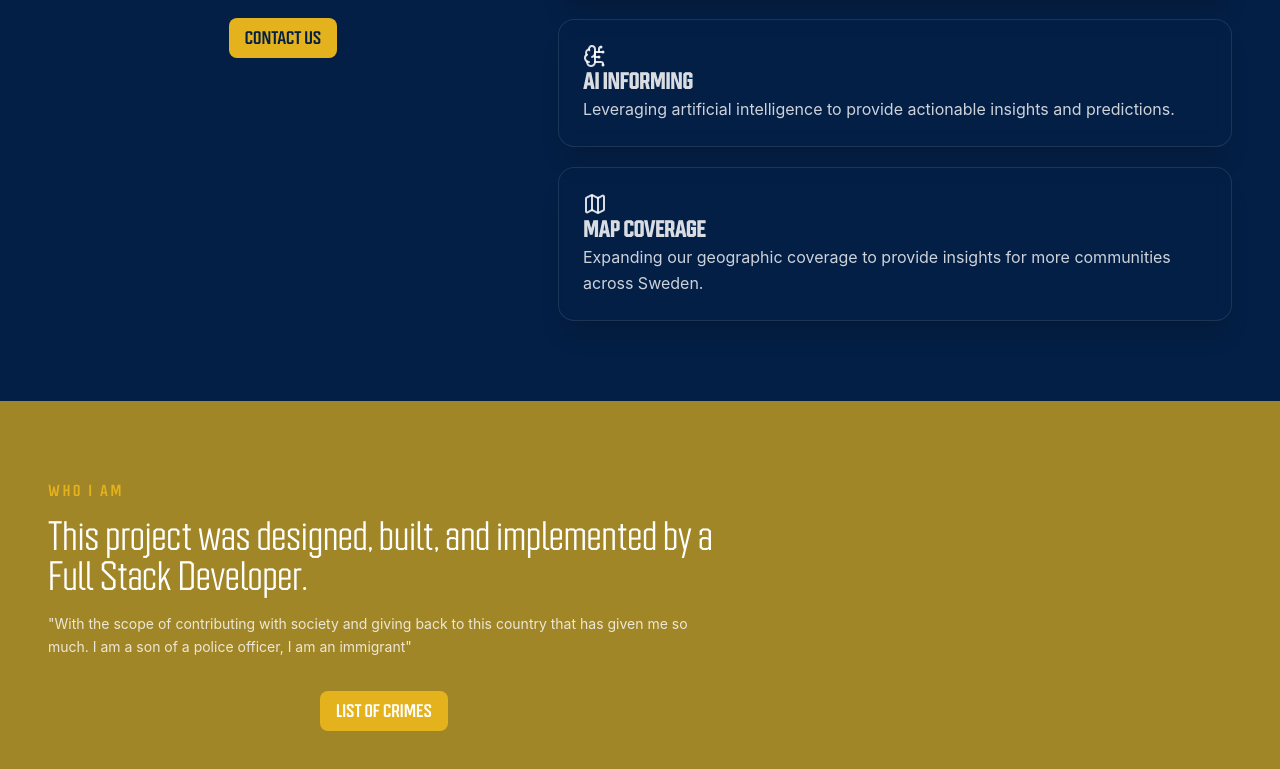
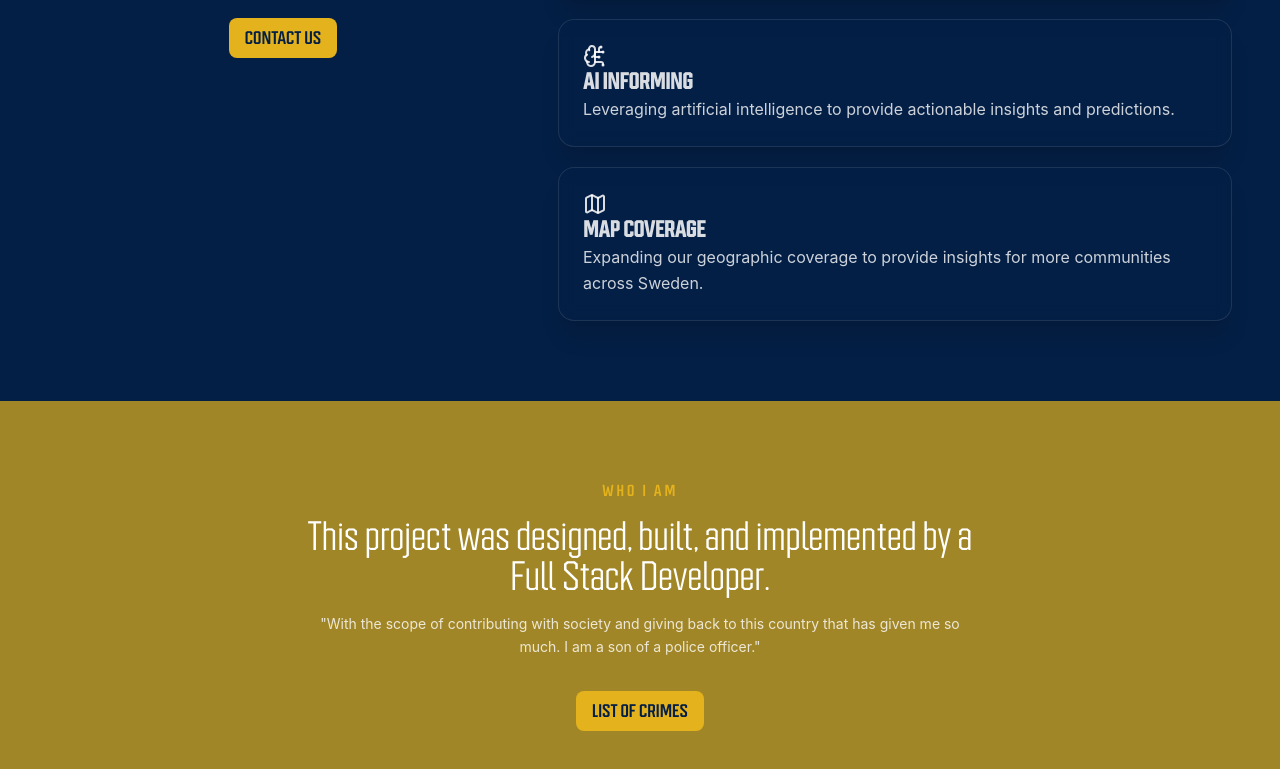
Before and after one commit to MarcoSaba71ni/crime-analytics-platform, a React (Vite) app in the folder frontend/: page /about in a window 1280 px wide. Shown: the part 3284-4053 px from the top of the page. Built offline with nearby package versions, Linux system fonts and the light colour scheme.

Commit message:
adjusting about page

```diff
--- a/frontend/src/pages/About.jsx
+++ b/frontend/src/pages/About.jsx
@@ -209,17 +209,19 @@ function About() {
                     </div>
                 </div>
             </section>
-            <section id="who-we-are" className="bg-[var(--color-secondary)]/70 px-6 py-20 lg:px-12">
-                <div className="mx-auto max-w-7xl">
-                    <div className="max-w-2xl">
+            <section id="who-we-are" className="bg-[var(--color-secondary)]/70 px-6 py-20 lg:px-12 flex flex-col items-center justify-center">
+                <div className="mx-auto max-w-7xl flex flex-col items-center">
+                    <div className="max-w-2xl text-center">
                         <p className="text-sm uppercase tracking-[0.2em] text-[var(--color-secondary)] font-redwing">WHO I AM</p>
                         <h2 className="mt-4 text-3xl font-semibold sm:text-4xl">This project was designed, built, and implemented by a Full Stack Developer.</h2>
                         <p className="mt-4 text-sm leading-relaxed text-white/80">
-                            "With the scope of contributing with society and giving back to this country that has given me so much. I am a son of a police officer, I am an immigrant"
+                            "With the scope of contributing with society and giving back to this country that has given me so much. I am a son of a police officer."
                         </p>
                         <div className="flex justify-center mt-4">
-                            <button className="bg-[var(--color-secondary)] mt-4 text-[var(--color-primary
-)] px-4 py-2 rounded-lg font-redwing hover:bg-[var(--color-primary)] hover:text-[var(--color-secondary)] cursor-pointer transition-colors duration-300 ease-in-out">LIST OF CRIMES</button>
+                            <Link to="/">
+                            <button className="bg-[var(--color-secondary)] mt-4 text-[var(--color-primary)] px-4 py-2 rounded-lg font-redwing hover:bg-[var(--color-primary)] hover:text-[var(--color-secondary)] cursor-pointer transition-colors duration-300 ease-in-out">LIST OF CRIMES</button>
+                            </Link>
+
                         </div>
                     </div>
                 </div>
```
